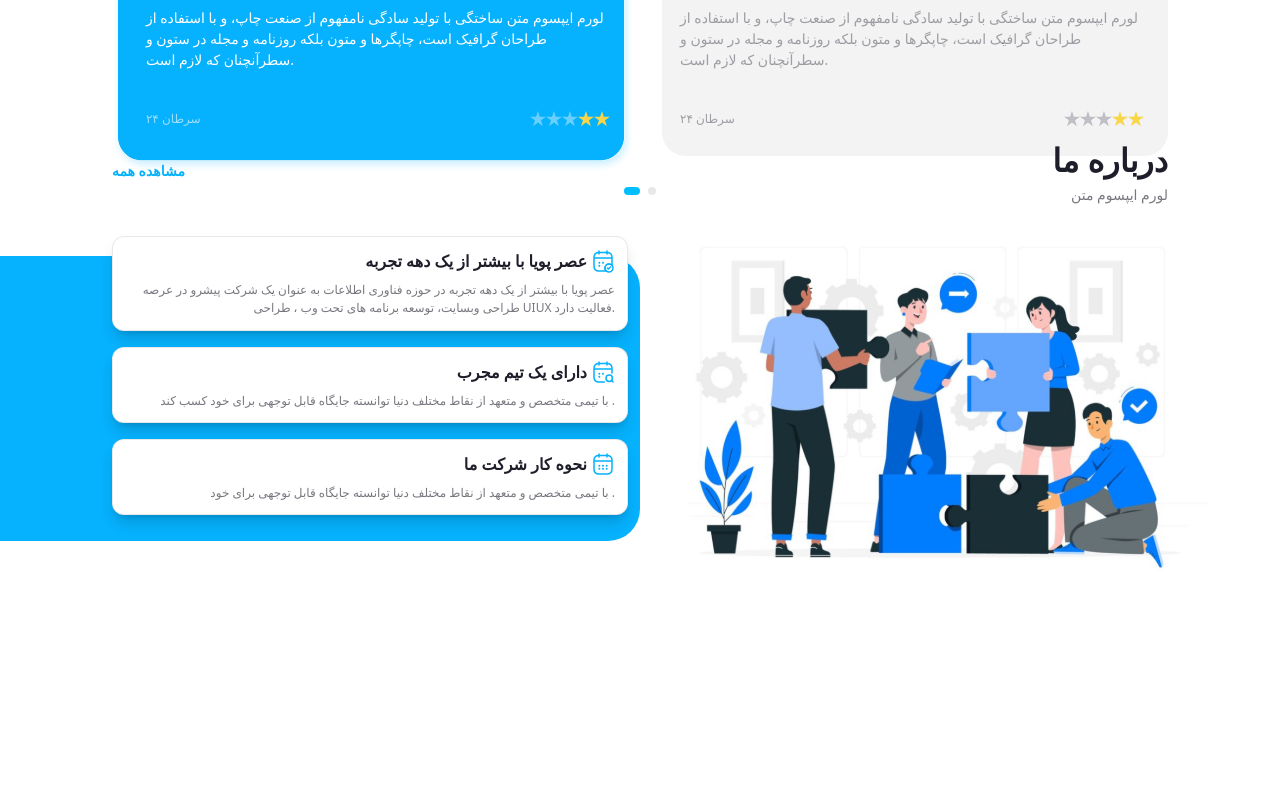
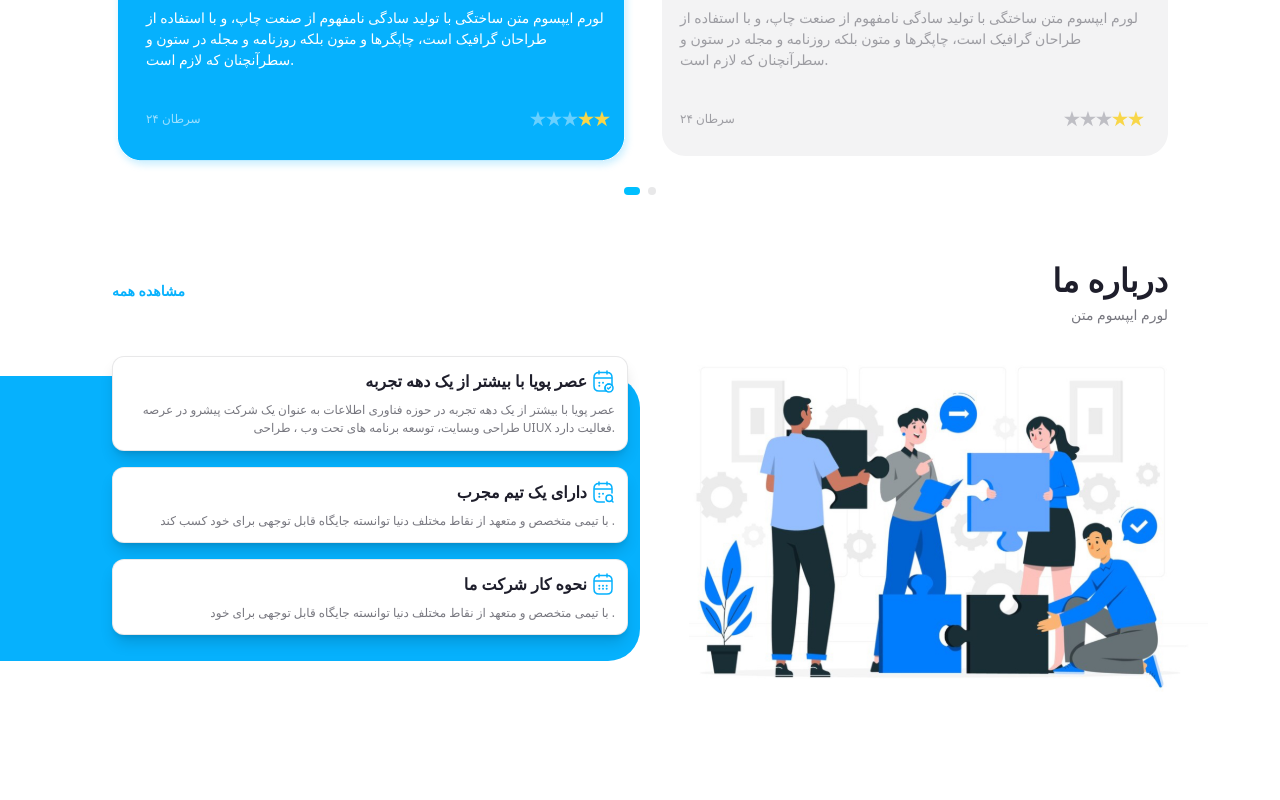
Before and after one commit to hussainsarwari/asre-poya-s, a Next.js app: page / in a window 1280 px wide. Shown: the part 2380-3180 px from the top of the page. Built offline with nearby package versions, Linux system fonts and the light colour scheme.

Commit message:
finished

```diff
--- a/app/home_components/section5.jsx
+++ b/app/home_components/section5.jsx
@@ -58,7 +58,7 @@ export default function Section5() {
   ];
 
   return (
-    <div className="lg:relative overflow-hidden -mt-15 h-[1200px] lg:h-[870px] relative">
+    <div className="lg:relative overflow-hidden mt-15 h-[1200px] lg:h-[870px] relative">
 
       {/* blue background section */}
       <div className="lg:w-[50%] h-[285px] absolute hidden lg:block lg:top-[120px] md:w-[1700px] top-[500px] md:right-[10%] z-0 rounded-tr-[32px] rounded-br-[32px] bg-[#06B1FD] lg:left-0"></div>
```
